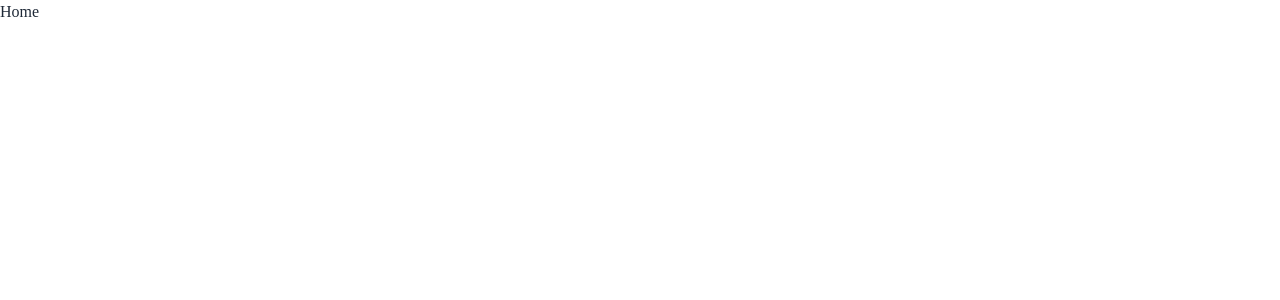
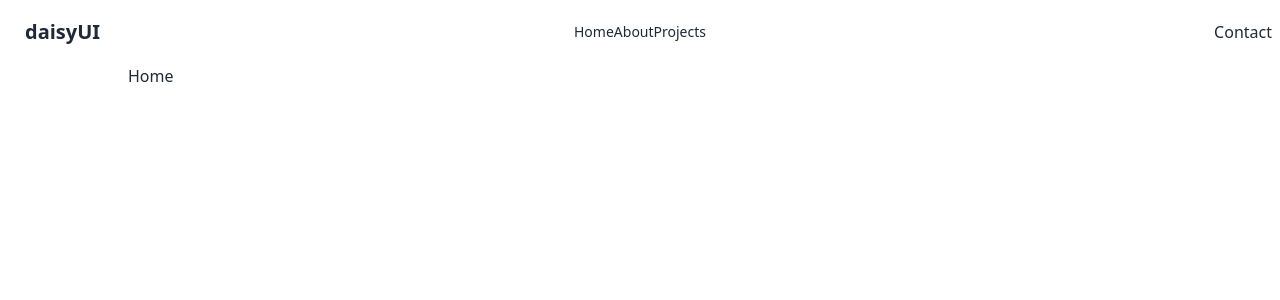
Before and after one commit to RashedAkash/next-portfolio, a Next.js app: page / in a window 1280 px wide. Shown: the top 300 px of the page. Built offline with nearby package versions, Linux system fonts and the light colour scheme.

Commit message:
navbar create

```diff
--- a/src/app/globals.css
+++ b/src/app/globals.css
@@ -2,7 +2,7 @@
 @tailwind components;
 @tailwind utilities;
 
-html {
+ul {
   font-family: var(--font-inter);
 }
 
--- a/src/app/layout.js
+++ b/src/app/layout.js
@@ -1,5 +1,6 @@
 import { Inter, Roboto_Mono } from "next/font/google";
 import "./globals.css";
+import Navbar from "@/components/Navbar";
 
 export const inter = Inter({
   subsets: ["latin"],
@@ -20,7 +21,8 @@ export default function RootLayout({ children }) {
   return (
     <html lang="en">
       <body className={`${inter.variable} ${roboto_mono.variable}`}>
-        {children}
+        <Navbar />
+        <div className=" max-w-5xl mx-auto">{children}</div>
       </body>
     </html>
   );
--- /dev/null
+++ b/src/components/Navbar.jsx
@@ -0,0 +1,55 @@
+import Link from 'next/link';
+import React from 'react';
+
+const Navbar = () => {
+  return (
+    <div>
+      <div className="navbar bg-base-100">
+        <div className="navbar-start">
+          <div className="dropdown">
+            <div tabIndex={0} role="button" className="btn btn-ghost lg:hidden">
+              <svg
+                xmlns="http://www.w3.org/2000/svg"
+                className="h-5 w-5"
+                fill="none"
+                viewBox="0 0 24 24"
+                stroke="currentColor"
+              >
+                <path
+                  strokeLinecap="round"
+                  strokeLinejoin="round"
+                  strokeWidth="2"
+                  d="M4 6h16M4 12h8m-8 6h16"
+                />
+              </svg>
+            </div>
+            <ul
+              tabIndex={0}
+              className="menu menu-sm dropdown-content mt-3 z-[1] p-2 shadow bg-base-100 rounded-box w-52"
+            >
+              <li>
+                <Link href="/">Home</Link>
+                <Link href="/about">About</Link>
+                <Link href="/project">Projects</Link>
+
+              </li>
+            </ul>
+          </div>
+          <a className="btn btn-ghost text-xl">daisyUI</a>
+        </div>
+        <div className="navbar-center hidden lg:flex">
+          <ul className="menu menu-horizontal px-1">
+            <Link href="/">Home</Link>
+            <Link href="/about">About</Link>
+            <Link href="/project">Projects</Link>
+          </ul>
+        </div>
+        <div className="navbar-end">
+          <Link href="/contact">Contact</Link>
+        </div>
+      </div>
+    </div>
+  );
+};
+
+export default Navbar;
```
Also changed, not shown: src/not-found.js (deleted, +0 -64 lines).
